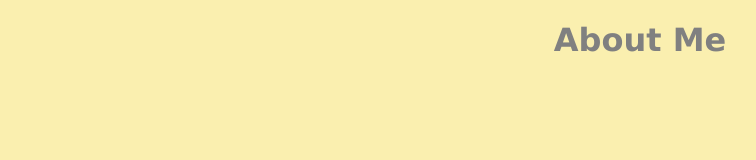
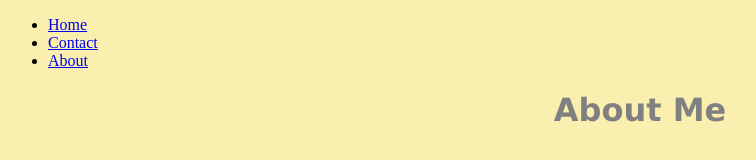
Before and after one commit to 123saaa/123saaa.github.io, a plain HTML site: page index.html in a window 1280 px wide. Shown: the whole page, without its empty margins (0-756 px from the left). Drawn offline with Linux system fonts and the light colour scheme.

Commit message:
Update index.html

```diff
--- a/index.html
+++ b/index.html
@@ -1,6 +1,11 @@
 <!DOCTYPE html>
 <html>
   <body style="background-color:#FAEFAF;">
+    <ul>
+  <li><a href="#home">Home</a></li>
+  <li><a href="#contact">Contact</a></li>
+  <li><a href="#about">About</a></li>
+</ul>
 <h1 style="text-align:center;font-family:Verdana;color:grey">About Me</h1>
   </body>
 </html>
```
